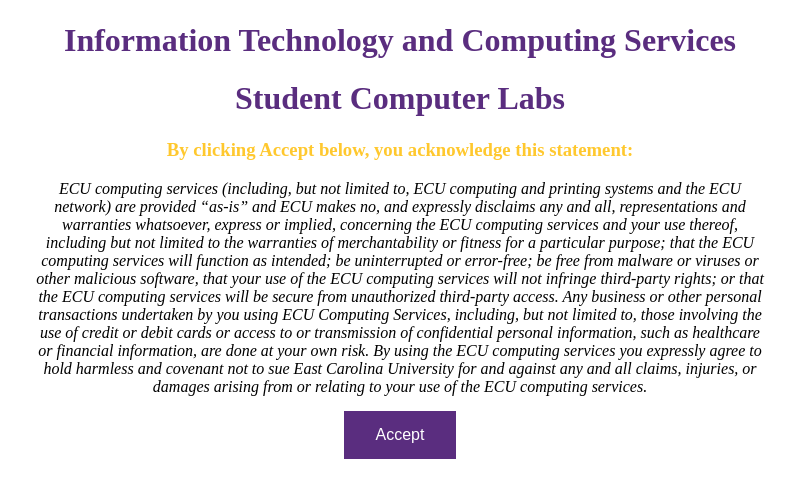
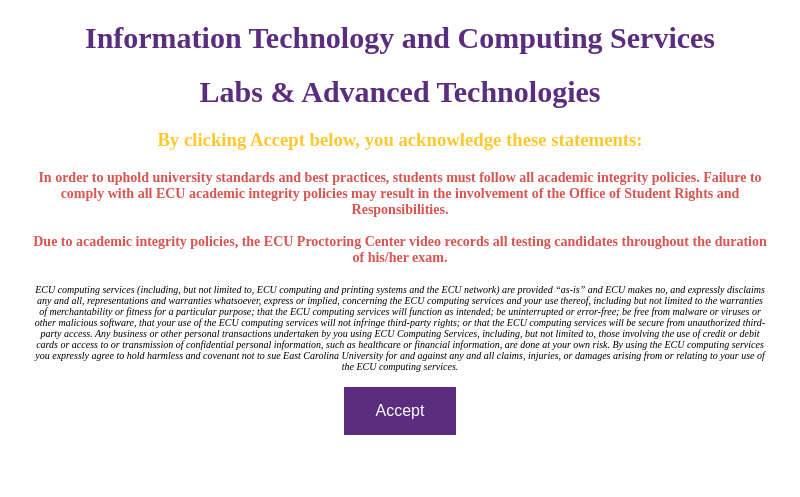
Before and after one commit to caycehouse/policy-banner-ecu, an Electron app: page index.html in a window 800 px wide. Shown: the part 131-628 px from the top of the page. Drawn offline with Linux system fonts and the light colour scheme.

Commit message:
Modified for proctoring center

```diff
--- a/index.css
+++ b/index.css
@@ -25,14 +25,21 @@
 
 i {
   display: block;
+  font-size: 10px;
 }
 
 h1 {
   color: rgb(90, 45, 127);
+  font-size: 30px;
 }
 
 h3 {
   color: rgb(255, 200, 46);
+}
+
+h4 {
+  color: rgb(217, 83, 79);
+  font-size: 14px;
 }
 
 img {
--- a/index.html
+++ b/index.html
@@ -12,8 +12,17 @@
 <body id="app">
     <img src="logo.png" />
     <h1>Information Technology and Computing Services</h1>
-    <h1>Student Computer Labs</h1>
-    <h3>By clicking Accept below, you acknowledge this statement:</h3>
+    <h1>Labs & Advanced Technologies</h1>
+    <h3>By clicking Accept below, you acknowledge these statements:</h3>
+    <h4>
+        In order to uphold university standards and best practices, students must follow all academic integrity
+        policies.
+        Failure to comply with all ECU academic integrity policies may result in the involvement of the Office of
+        Student Rights
+        and Responsibilities.<br><br>
+        Due to academic integrity policies, the ECU Proctoring Center video records all testing candidates throughout
+        the
+        duration of his/her exam.</h4>
     <i>
         ECU computing services (including, but not limited to, ECU computing and
         printing systems and the ECU network) are provided “as-is” and ECU makes
```
